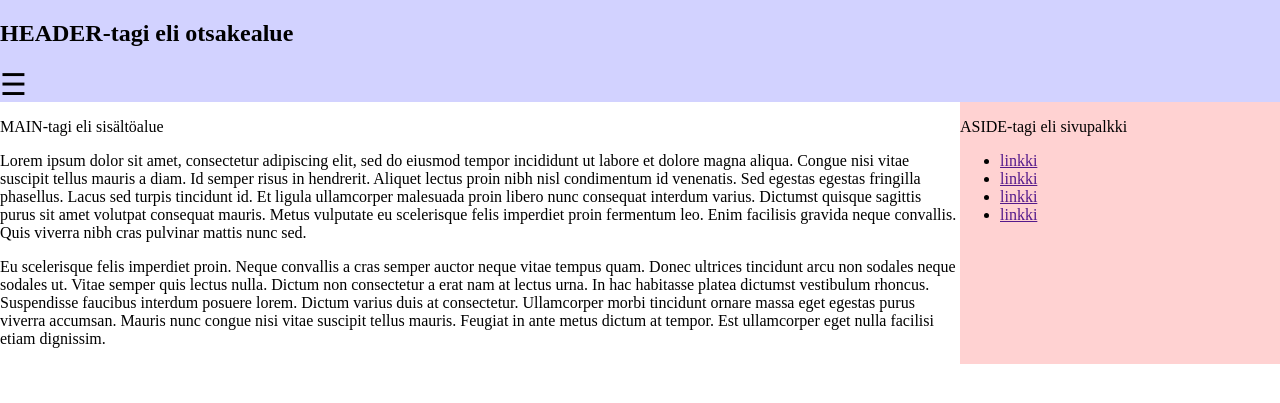
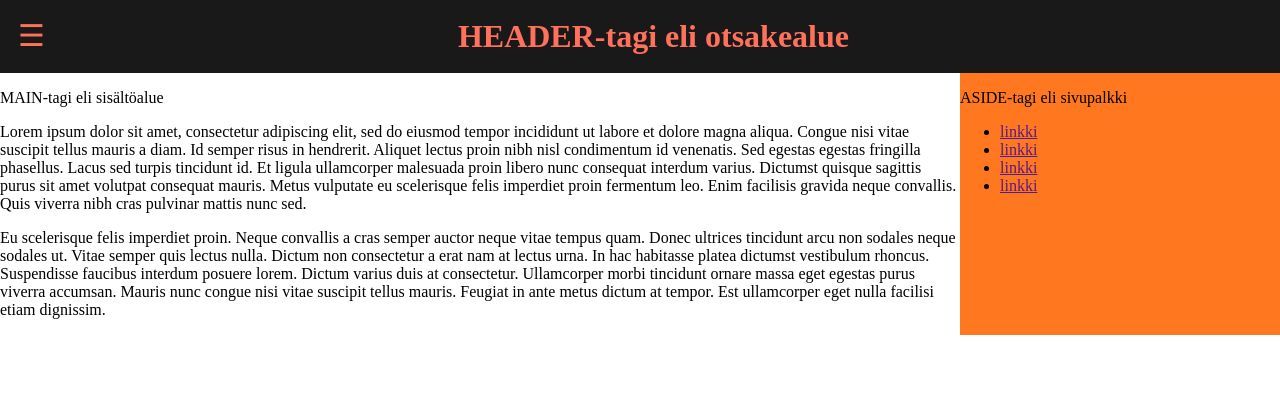
Before and after one commit to JHiltunen/CampusTracker, a PHP site: page / in a window 1280 px wide. Shown: the top 403 px of the page. Run offline with PHP 8.4, Linux system fonts and the light colour scheme.

Commit message:
Changed colors and navbar location

```diff
--- a/index.html
+++ b/index.html
@@ -4,20 +4,23 @@
         <meta charset="utf-8">
         <title>CampusTracker</title>
         <link rel="stylesheet" href="styles/style.css">
+        <link rel="stylesheet" href="https://cdnjs.cloudflare.com/ajax/libs/font-awesome/4.7.0/css/font-awesome.min.css">
     </head>
     <body>
         <div id="page-container">
 			<header>
+                <span style="font-size:30px;cursor:pointer" id="openbtn">&#9776;</span>
 				<h2>HEADER-tagi eli otsakealue</h2>
                 <!-- Navbar start-->
                 <nav id="sidenav" class="sidenav">
-                    <a href="javascript:void(0)" id="closebtn" class="closebtn">&times;</a>
+                    <a href="javascript:void(0);" id="closebtn" class="closebtn">
+                        <i class="fa fa-bars"></i>
+                    </a>
                     <a href="#">About</a>
                     <a href="#">Services</a>
                     <a href="#">Clients</a>
                     <a href="#">Contact</a>
                 </nav>
-                <span style="font-size:30px;cursor:pointer" id="openbtn">&#9776;</span>
                 <!-- Navbar end-->
 			</header>
             <!-- Main content start-->
--- a/styles/style.css
+++ b/styles/style.css
@@ -1,11 +1,19 @@
 header {
-	background: rgb(210,210,255);
-	width: 100%
+	background: #191919;
+	width: 100%;
+	text-align: center;
+	padding: 18px;
 }
-#page-container h1 {
-text-align: center;
-font-size: 28px;
 
+header #openbtn {
+	color: #FF715B;
+	float: left;
+}
+
+header h2 {
+	color: #FF715B;
+	text-align: center;
+	font-size: 32px;
 }
 
 body {
@@ -17,23 +25,27 @@ body {
 	flex-flow: row wrap;
 }
 
+#page-container h2 {
+	display: inline;
+}
+
 #page-container>main {
-	width: 100%
+	width: 100%;
 }
 
 aside {
 	background: rgb(222,235,52);
-	width: 100%
+	width: 100%;
 }
 
 @media only screen and (min-width: 600px) {
 	#page-container>main {
-    	width: 75%
+    	width: 75%;
     }
 
     aside {
-		background: rgb(255,210,210);
-    	width: 25%
+		background: #FF7820;
+    	width: 25%;
 	}
 }
 
```
